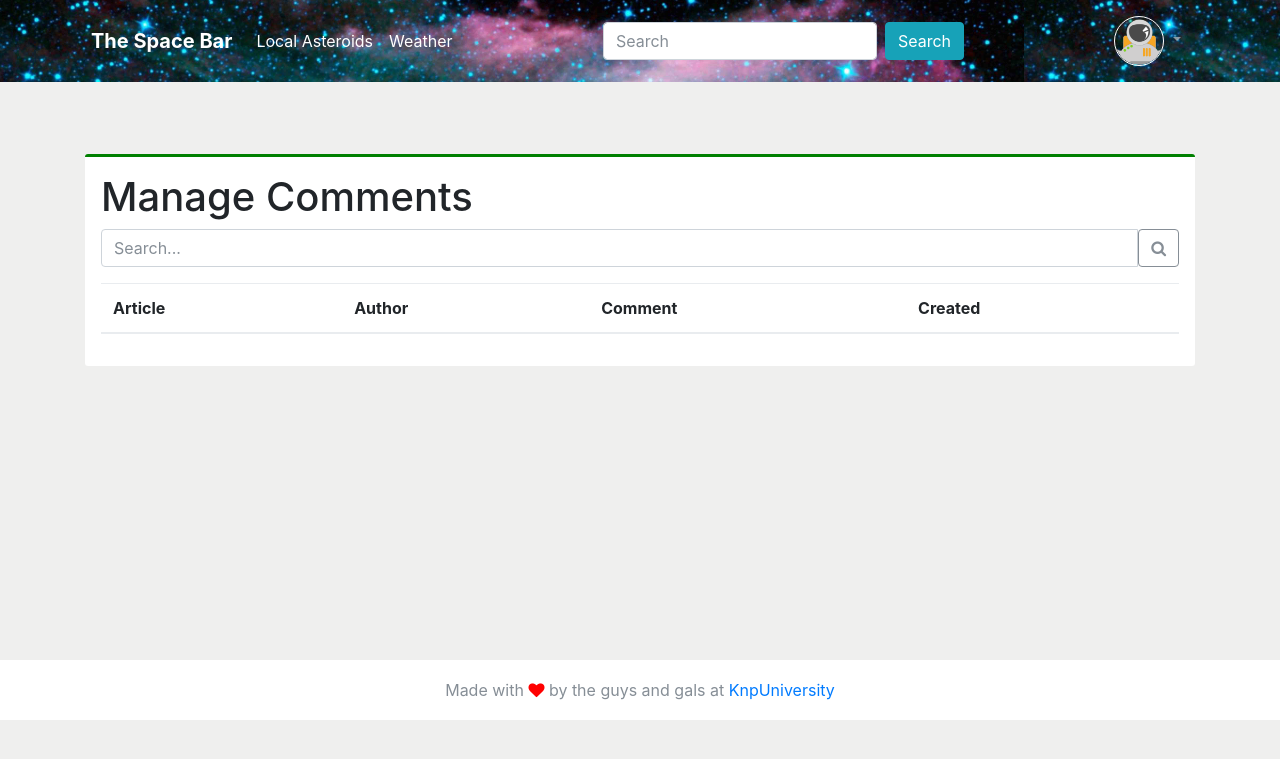
After one commit to danileau/symfony-tutorial, a Symfony app: template templates/comment_admin/index.html.twig in a window 1280 px wide. The commit adds this page. Shown: the top 759 px of the page. Run offline with Twig, Linux system fonts and the light colour scheme; the template is opened without the code that fills it, so the values that code supplies are empty; some libraries are stand-ins or nearby versions.

Commit message:
Comment Admin und Suche

```diff
--- a/composer.json
+++ b/composer.json
@@ -25,7 +25,8 @@
         "symfony/twig-bundle": "4.2.*",
         "symfony/validator": "4.2.*",
         "symfony/web-server-bundle": "4.2.*",
-        "symfony/yaml": "4.2.*"
+        "symfony/yaml": "4.2.*",
+        "twig/extensions": "^1.5"
     },
     "config": {
         "preferred-install": {
--- a/public/css/styles.css
+++ b/public/css/styles.css
@@ -170,6 +170,11 @@ html {height:100%}
     background-color: #fff;
 }
 
+.show-article-container-border-green {
+    border-top: 3px solid green;
+    border-radius: 3px;
+}
+
 .show-article-img {
     width: 250px;
     height: auto;
--- a/src/DataFixtures/CommentFixtures.php
+++ b/src/DataFixtures/CommentFixtures.php
@@ -18,6 +18,7 @@ class CommentFixtures extends BaseFixtures implements DependentFixtureInterface
 
            $comment->setAuthorName($this->faker->name);
            $comment->setCreatedAt($this->faker->dateTimeBetween('-1 month', '-1 seconds'));
+           $comment->setIsDeleted($this->faker->boolean(20));
 
            $comment->setArticle($this->getRandomReference(Article::class));
         });
--- a/templates/article/homepage.html.twig
+++ b/templates/article/homepage.html.twig
@@ -23,6 +23,7 @@
                         <img class="article-img" src="{{ asset(article.imagePath) }}">
                         <div class="article-title d-inline-block pl-3 align-middle">
                             <span>{{ article.title }}</span>
+                            <small>{{ article.nonDeletedComments | length }} comments</small>
                             <br>
                             <span class="align-left article-details"><img class="article-author-img rounded-circle" src="{{ asset('images/alien-profile.png') }}"> {{ article.author }} </span>
                             <span class="pl-5 article-details float-right"> {{ article.publishedAt ? article.publishedAt|ago }}</span>
--- /dev/null
+++ b/templates/comment_admin/index.html.twig
@@ -0,0 +1,61 @@
+{% extends 'content_base.html.twig' %}
+
+{% block title %}Manage Comments{% endblock %}
+
+{% block content_class %}{{ parent() }} show-article-container-border-green {% endblock %}
+
+{% block content_body %}
+    <div class="row">
+        <div class="col-sm-12">
+            <h1>Manage Comments</h1>
+
+            <form>
+                <div class="input-group mb-3">
+                    <input type="text"
+                           name="q"
+                           class="form-control"
+                           placeholder="Search..."
+                           value="{{ app.request.query.get('q') }}">
+                    <div class="input-group-append">
+                        <button type="submit"
+                                class="btn btn-outline-secondary">
+                            <span class="fa fa-search"></span>
+                        </button>
+                    </div>
+                </div>
+            </form>
+
+            <table class="table table-striped">
+                <thead>
+                <tr>
+                    <th>Article</th>
+                    <th>Author</th>
+                    <th>Comment</th>
+                    <th>Created</th>
+                </tr>
+                </thead>
+                <tbody>
+                    {% for comment in comments %}
+                        <tr>
+                            <td>
+                                <a href="{{ path('article_show', {slug: comment.article.slug}) }}">
+                                    {{ comment.article.title }}
+                                </a>
+                            </td>
+                            <td>
+                                {{ comment.authorName }}
+                            </td>
+                            <td style="width: 20%">
+                                {{ comment.content|truncate }}
+                            </td>
+                            <td>
+                                {{ comment.createdAt | ago }}
+                            </td>
+                        </tr>
+                    {% endfor %}
+                </tbody>
+            </table>
+
+        </div>
+    </div>
+{% endblock %}
--- /dev/null
+++ b/templates/content_base.html.twig
@@ -0,0 +1,13 @@
+{% extends 'base.html.twig' %}
+
+{% block body %}
+    <div class="container">
+        <div class="row">
+            <div class="col-sm-12">
+                <div class="{%  block content_class %}show-article-container p-3 mt-4{% endblock %}">
+                    {% block content_body %}{% endblock %}
+                </div>
+            </div>
+        </div>
+    </div>
+{% endblock %}
```
Also changed, not shown: src/Controller/CommentAdminController.php (added, +24 -0 lines), src/Entity/Article.php (+15 -1 lines), src/Entity/Comment.php (+17 -0 lines), src/Migrations/Version20190213091201.php (added, +28 -0 lines), src/Repository/ArticleRepository.php (+11 -0 lines), src/Repository/CommentRepository.php (+19 -0 lines), templates/article/show.html.twig (+7 -12 lines), 3 other files.
